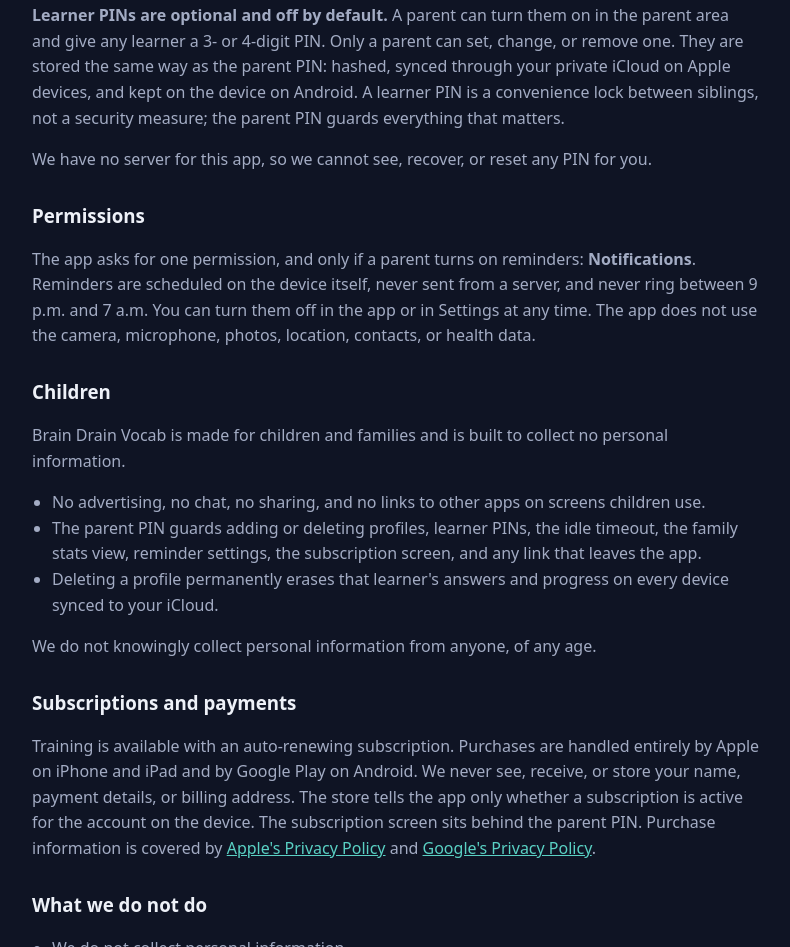
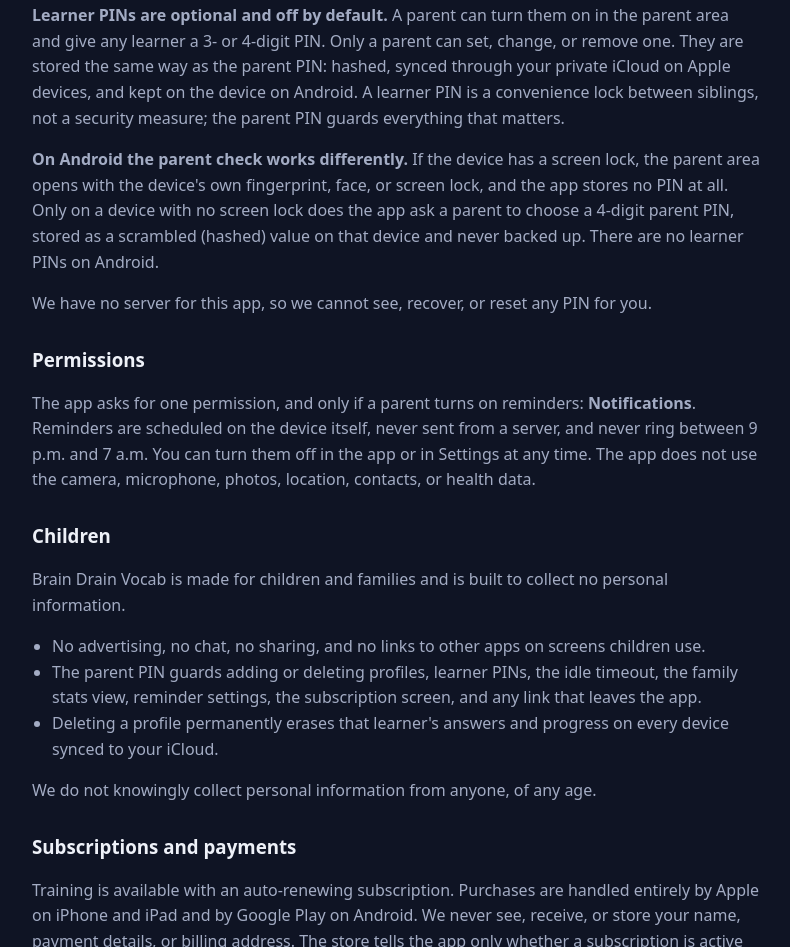
Before and after one commit to ktpdata/ktpgames-site, a plain HTML site: page brain-drain-vocab/privacy.html in a window 1280 px wide. Shown: the part 1952-2899 px from the top of the page, without its empty margins (244-1034 px from the left). Drawn offline with Linux system fonts and the light colour scheme.

Commit message:
Brain Drain Vocab privacy: Android parent check by device lock, 4-digit fallback
Co-Authored-By: Claude Fable 5.2 <noreply@anthropic.com>
Claude-Session: https://claude.ai/code/session_01KGffiDuffHW7GA1CSzTcVM

```diff
--- a/brain-drain-vocab/privacy.html
+++ b/brain-drain-vocab/privacy.html
@@ -62,6 +62,7 @@
       <p>The parent area is protected by a 6-digit parent PIN that you choose. It is stored only as a scrambled (hashed) value, never as the digits. On iPhone and iPad it syncs to your other family devices through your private iCloud, so the same PIN works on each of them; on Android it stays on the device. It is never sent to us and never shown in the app. After several wrong tries, entry pauses for a short time, and the pause grows with repeated wrong tries.</p>
       <p>If you forget the parent PIN, you can reset it by confirming you are the device's owner with Face ID, Touch ID, or your device passcode (on Android, the device's own fingerprint, face, or screen lock). That check is performed entirely by the operating system. The app receives only a yes or no answer and never has access to your face, fingerprint, or passcode. The check only lets you choose a new PIN; it never opens the parent area by itself. After a reset, the parent area shows a notice that the PIN was changed until a parent dismisses it. Face ID is used for nothing else in the app.</p>
       <p><strong>Learner PINs are optional and off by default.</strong> A parent can turn them on in the parent area and give any learner a 3- or 4-digit PIN. Only a parent can set, change, or remove one. They are stored the same way as the parent PIN: hashed, synced through your private iCloud on Apple devices, and kept on the device on Android. A learner PIN is a convenience lock between siblings, not a security measure; the parent PIN guards everything that matters.</p>
+      <p><strong>On Android the parent check works differently.</strong> If the device has a screen lock, the parent area opens with the device's own fingerprint, face, or screen lock, and the app stores no PIN at all. Only on a device with no screen lock does the app ask a parent to choose a 4-digit parent PIN, stored as a scrambled (hashed) value on that device and never backed up. There are no learner PINs on Android.</p>
       <p>We have no server for this app, so we cannot see, recover, or reset any PIN for you.</p>
 
       <h3>Permissions</h3>
```
